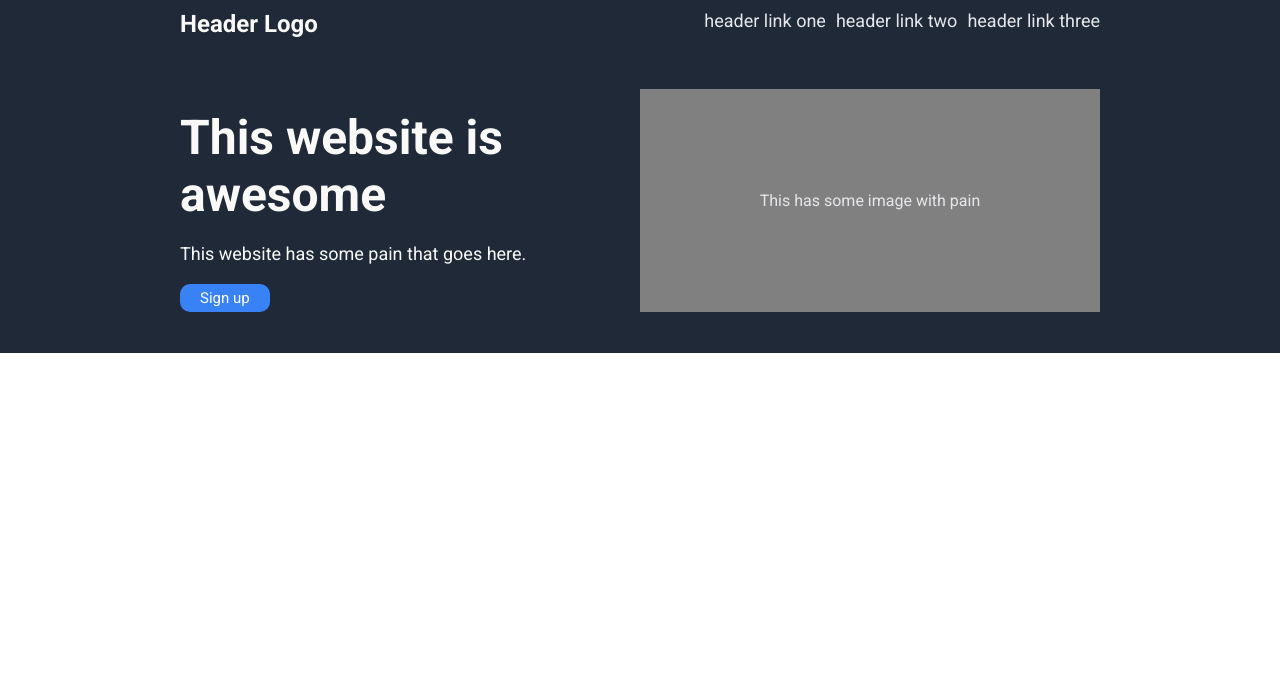
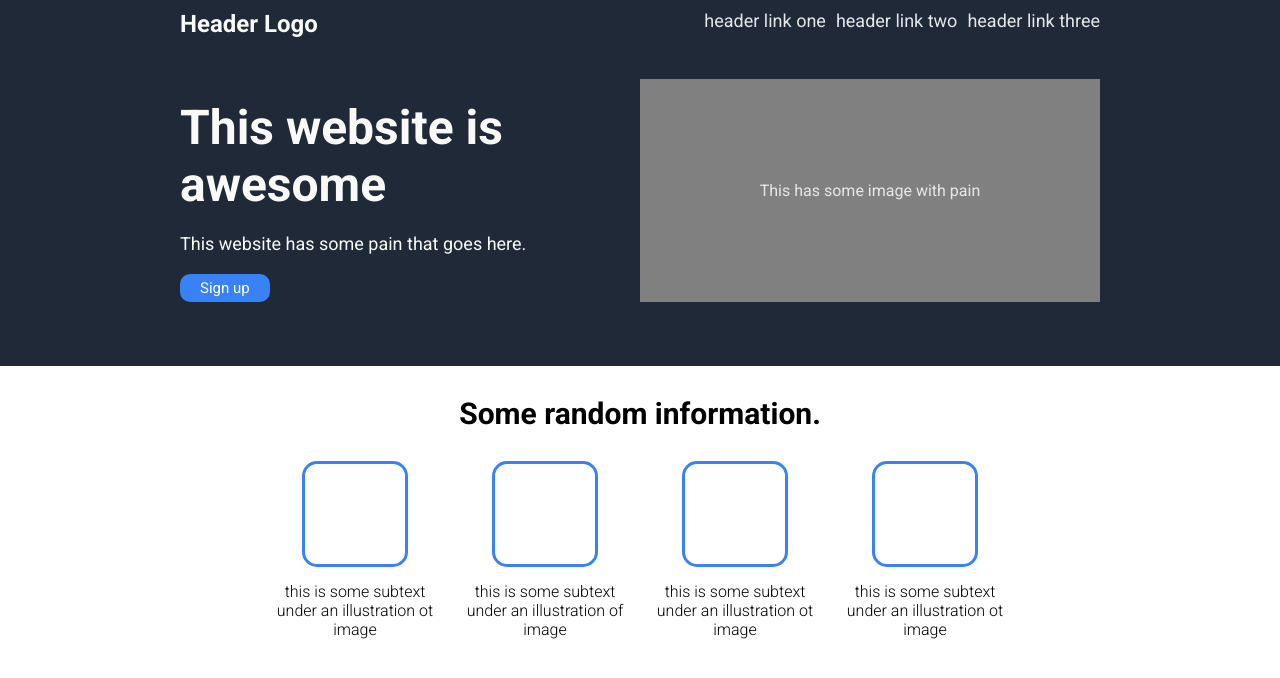
Before and after one commit to chitrak-singhal/landing-test, a plain HTML site: page index.html in a window 1280 px wide. Drawn offline with Linux system fonts and the light colour scheme.

Commit message:
Added mid section

```diff
--- a/index.html
+++ b/index.html
@@ -33,4 +33,31 @@
     </div>
     </div>
   </div>
+  <div class="mid">
+    <div class="mid-head">
+      <p>Some random information.</p></div>
+    <div class="tile-sec">
+      <div class="tile tile1">
+        <div>
+        </div>
+        <p> this is some subtext under an illustration ot image</p>
+      </div>
+      <div class="tile tile2">
+        <div>
+        </div>
+        <p> this is some subtext under an illustration of image</p>
+      </div>
+      <div class="tile tile3">
+        <div>
+        </div>
+        <p> this is some subtext under an illustration ot image</p>
+      </div>
+      <div class="tile tile4">
+        <div>
+        </div>
+        <p> this is some subtext under an illustration ot image</p>
+      </div>
+    </div>
+
+  </div>
 </body>
--- a/styles.css
+++ b/styles.css
@@ -36,8 +36,8 @@
 .content{
     /* background-color: yellow; */
     display: flex;
-    margin-top: 41px;
-    margin-bottom: 41px;
+    margin-top: 31px;
+    margin-bottom: 64px;
     color: #F9FAF8;
 }
 .content div{
@@ -74,3 +74,40 @@
     align-items: center;
     color: #E5E7EB;
 }
+.mid{
+    display:flex;
+    flex-direction: column;
+}
+.mid-head{
+    display: flex;
+    justify-content: center;
+    font-size: 30px;
+    font-weight: bolder;
+    margin: 30px 0 30px 0;
+}
+.tile-sec{
+    display: flex;
+    justify-content: center;
+    flex:1;
+}
+.tile{
+    padding: 0 15px 0 15px;
+    display: flex;
+    flex-direction: column;
+    justify-content: center;
+    align-items: center;
+    width: 160px;
+}
+.tile p{
+    text-align: center;
+    font-weight: 300;
+}
+.tile div{
+    border-style: solid;
+    border-width: 3px;
+    border-color: #3882f6;
+    border-radius: 15px;
+    height: 100px;
+    width: 100px;
+    margin-bottom: 15px;
+}
```
